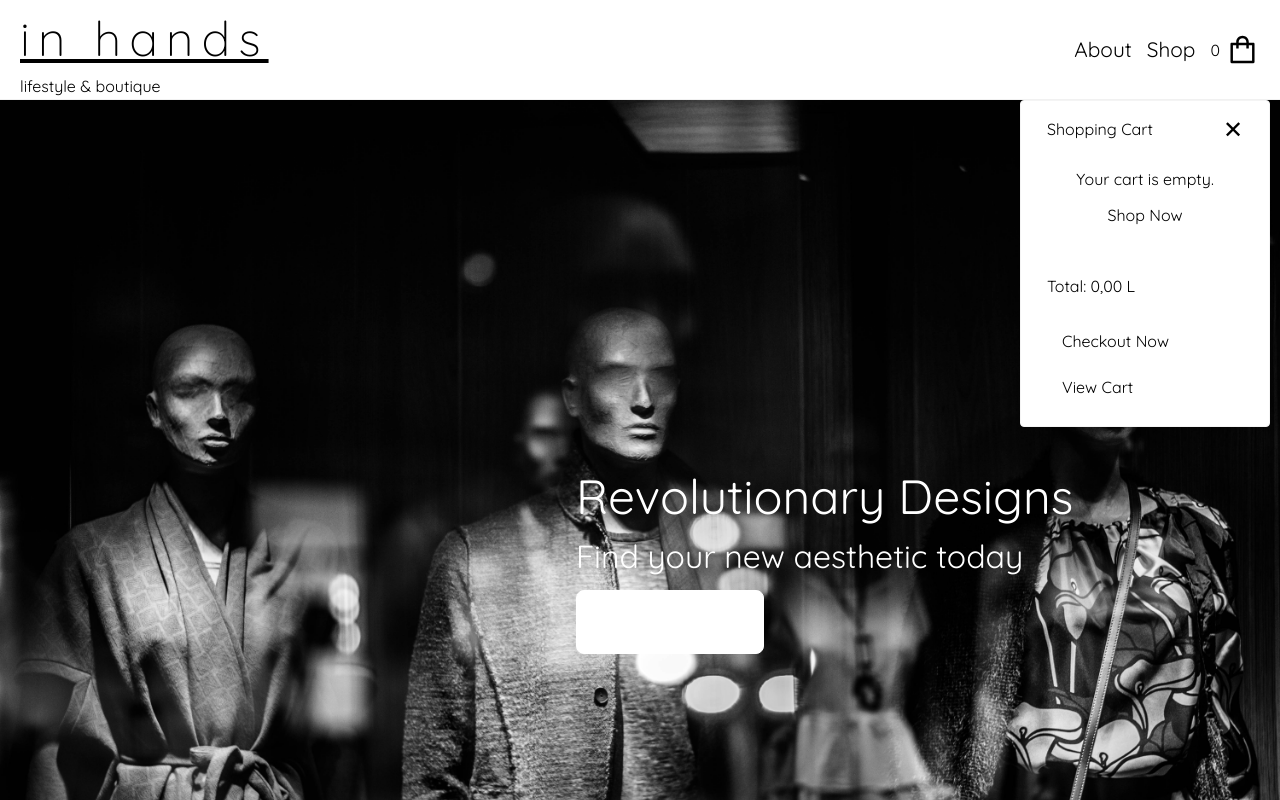
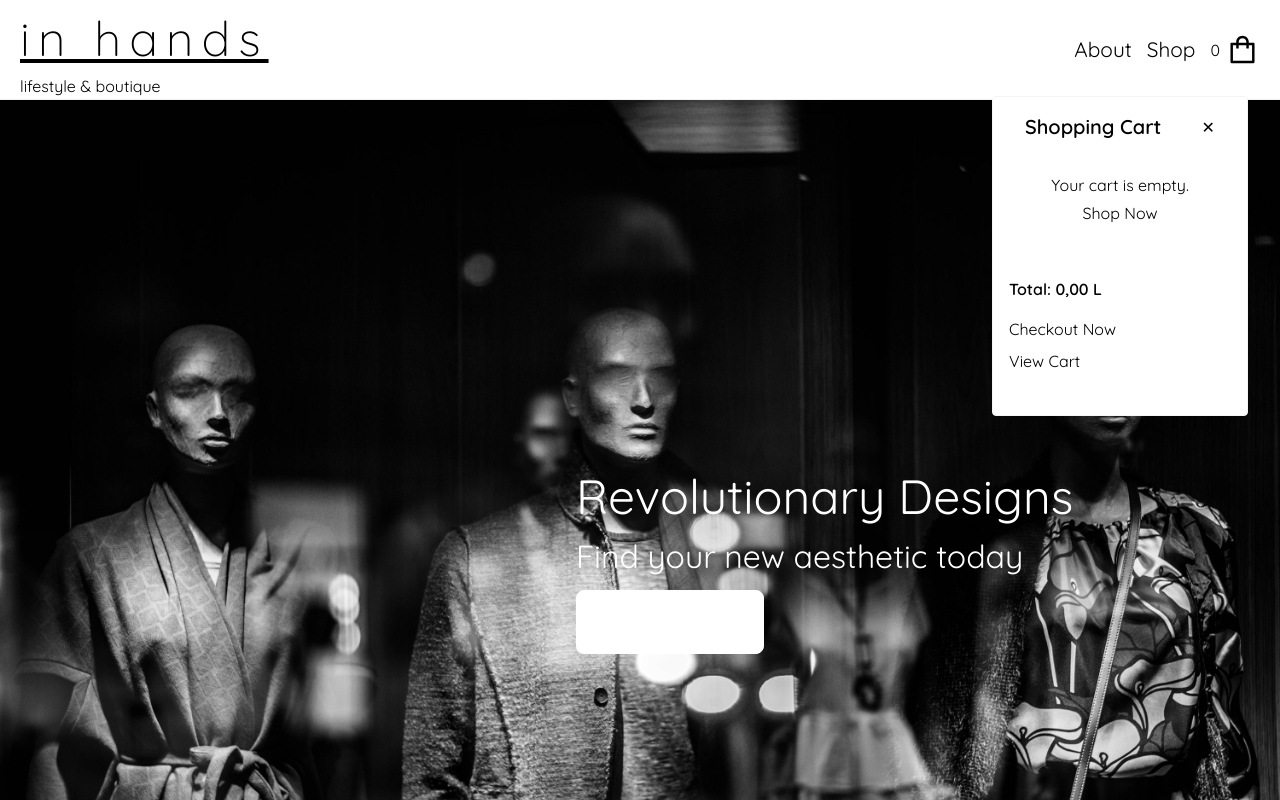
Before and after one commit to Stillwell-C/shoppingCart, a React (Create React App) app: page / in a window 1280 px wide. Both pictures are taken after a click on the button "open shopping cart menu". Shown: the top 800 px of the page. Built offline with nearby package versions, Linux system fonts and the light colour scheme.

Commit message:
Add tailwind classes

```diff
--- a/src/components/CartDropDown.tsx
+++ b/src/components/CartDropDown.tsx
@@ -1,6 +1,8 @@
 import useCartContext from "../hooks/useCartContext";
 import { Link } from "react-router-dom";
 import CartDropDownItem from "./CartDropDownItem";
+import FocusTrap from "focus-trap-react";
+import { useEffect } from "react";
 
 type PropsType = {
   setCartOpen: React.Dispatch<React.SetStateAction<boolean>>;
@@ -9,12 +11,31 @@ type PropsType = {
 const CartDropDown = ({ setCartOpen }: PropsType) => {
   const { cart, itemTotal, priceTotal } = useCartContext();
 
+  useEffect(() => {
+    //This will close modal with escape key
+    function keyListener(e: KeyboardEvent) {
+      if (e.code === "Escape") {
+        setCartOpen(false);
+      }
+    }
+
+    document.addEventListener("keydown", keyListener);
+
+    return () => document.removeEventListener("keydown", keyListener);
+  }, []);
+
   return (
     <>
-      <div className='shopping-cart-dropdown'>
-        <div className='shopping-dropdown-content'>
-          <div className='dropdown-header'>
-            <h2>Shopping Cart</h2>
+      <div className='absolute w-72 top-24 right-0 bottom-3 z-20 '>
+        <div
+          role='dialog'
+          aria-label='shopping cart dialog'
+          className=' px-4 min-h-80 max-h-[calc(90vh-96px)] w-64 bg-white border border-solid border-[#f4f4f4] rounded overflow-y-auto'
+        >
+          <div className='flex justify-between items-center m-4 '>
+            <h2 id='shopping-cart-heading' className='text-xl font-semibold'>
+              Shopping Cart
+            </h2>
             <button
               onClick={() => setCartOpen(false)}
               aria-label='close shopping cart menu'
@@ -23,14 +44,19 @@ const CartDropDown = ({ setCartOpen }: PropsType) => {
             </button>
           </div>
           {itemTotal < 1 && (
-            <div className='dropdown-empty-container'>
+            <div className='flex flex-col items-center justify-center gap-1 my-8'>
               <p>Your cart is empty.</p>
               <Link to='/shop'>
-                <button onClick={() => setCartOpen(false)}>Shop Now</button>
+                <button
+                  className='grey-button'
+                  onClick={() => setCartOpen(false)}
+                >
+                  Shop Now
+                </button>
               </Link>
             </div>
           )}
-          <ul className='dropdown-items'>
+          <ul className='flex flex-col gap-4 list-none'>
             {cart.map((item) => (
               <CartDropDownItem
                 item={item}
@@ -39,9 +65,11 @@ const CartDropDown = ({ setCartOpen }: PropsType) => {
               />
             ))}
           </ul>
-          <div className='dropdown-footer'>
-            <h3 aria-label='total price'>Total: {priceTotal}</h3>
-            <div className='dropdown-footer-buttons'>
+          <div className='flex flex-col my-5'>
+            <h3 aria-label='total price' className='font-semibold'>
+              Total: {priceTotal}
+            </h3>
+            <div className='flex flex-col gap-2 mt-4'>
               {itemTotal < 1 && (
                 <div>
                   <button disabled>Checkout Now</button>
@@ -49,20 +77,28 @@ const CartDropDown = ({ setCartOpen }: PropsType) => {
               )}
               {itemTotal >= 1 && (
                 <Link to='/checkout'>
-                  <button onClick={() => setCartOpen(false)}>
+                  <button
+                    className='grey-button'
+                    onClick={() => setCartOpen(false)}
+                  >
                     Checkout Now
                   </button>
                 </Link>
               )}
               <Link to='/cart'>
-                <button onClick={() => setCartOpen(false)}>View Cart</button>
+                <button
+                  className='grey-button'
+                  onClick={() => setCartOpen(false)}
+                >
+                  View Cart
+                </button>
               </Link>
             </div>
           </div>
         </div>
       </div>
       <div
-        className='shopping-dropdown-overlay'
+        className='fixed top-24 right-0 left-0 bottom-0 z-10'
         onClick={() => setCartOpen(false)}
       ></div>
     </>
```
